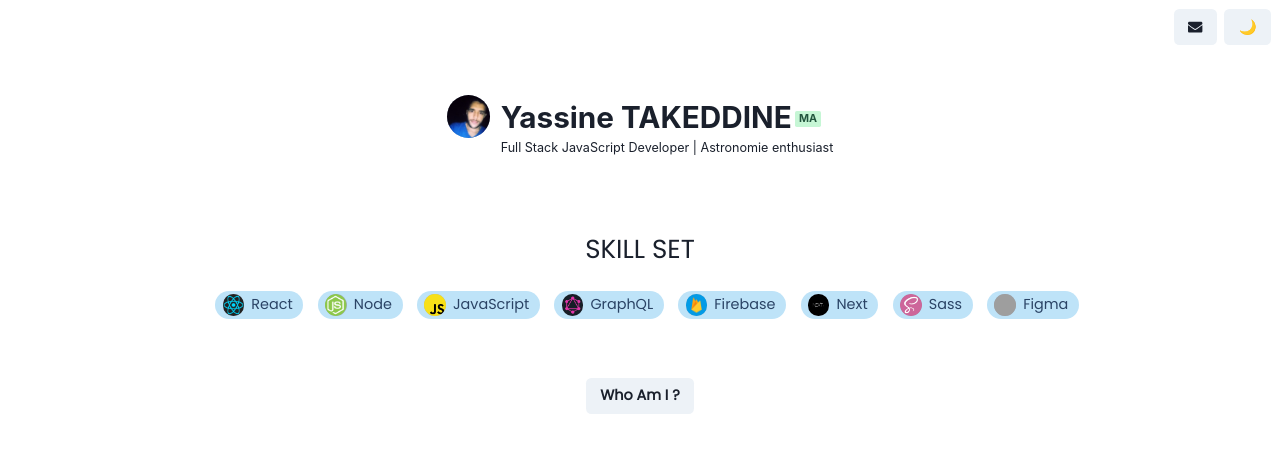
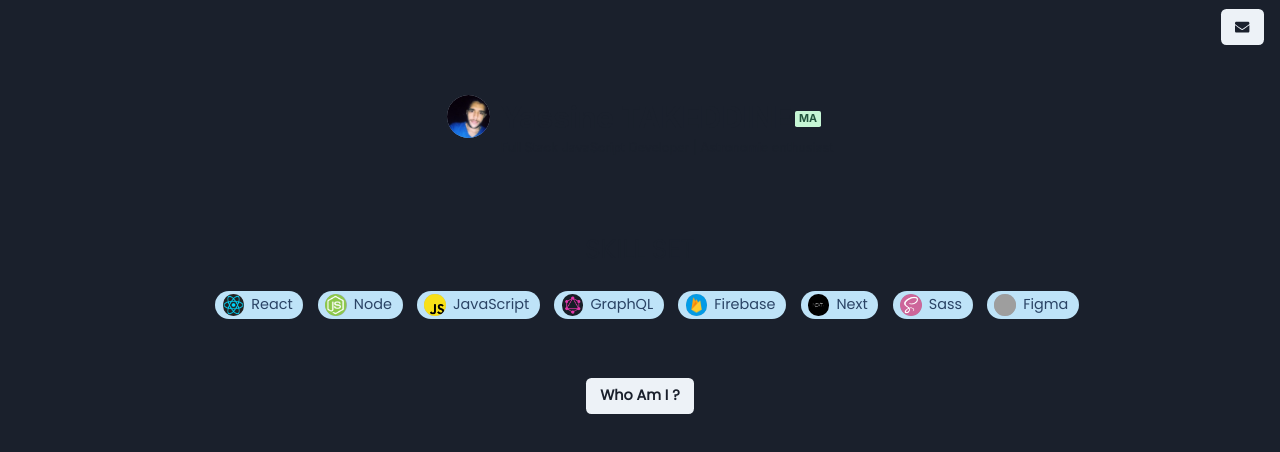
Before and after one commit to YassineTk/React-Chakra-Portfolio, a React (Create React App) app: page / in a window 1280 px wide. Shown: the top 452 px of the page. Built offline with nearby package versions, Linux system fonts and the light colour scheme; grey boxes are pictures that could not be loaded.

Commit message:
switched dark

```diff
--- a/src/components/Mode.js
+++ b/src/components/Mode.js
@@ -1,11 +1,9 @@
 import React from "react";
-import { Button, useColorMode } from "@chakra-ui/react";
+import { Button } from "@chakra-ui/react";
 import { FontAwesomeIcon } from "@fortawesome/react-fontawesome";
 import { Link } from "react-router-dom";
 
 function Mode() {
-  const { colorMode, toggleColorMode } = useColorMode("dark");
-
   return (
     <div class="mode">
       <Button marginRight="2">
@@ -13,9 +11,6 @@ function Mode() {
           <FontAwesomeIcon icon="envelope" />{" "}
         </Link>
       </Button>{" "}
-      <Button className="app__mode" onClick={toggleColorMode}>
-        {colorMode === "light" ? "🌙" : "⚡"}
-      </Button>{" "}
     </div>
   );
 }
--- a/src/index.css
+++ b/src/index.css
@@ -8,6 +8,7 @@ body {
   -webkit-font-smoothing: antialiased;
   -moz-osx-font-smoothing: grayscale;
   zoom: 0.9;
+  background: #1a202c !important;
 }
 
 code {
```
